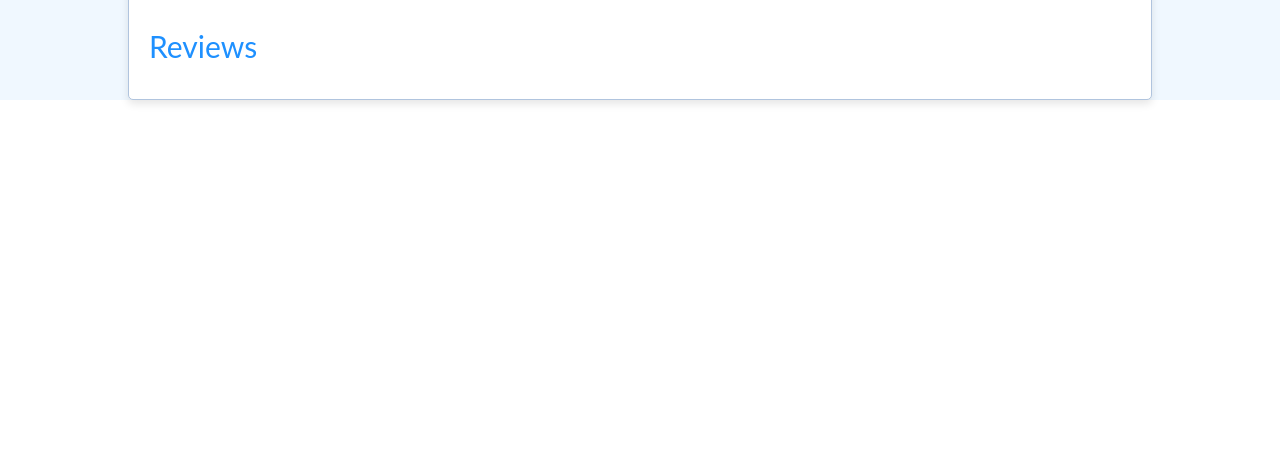
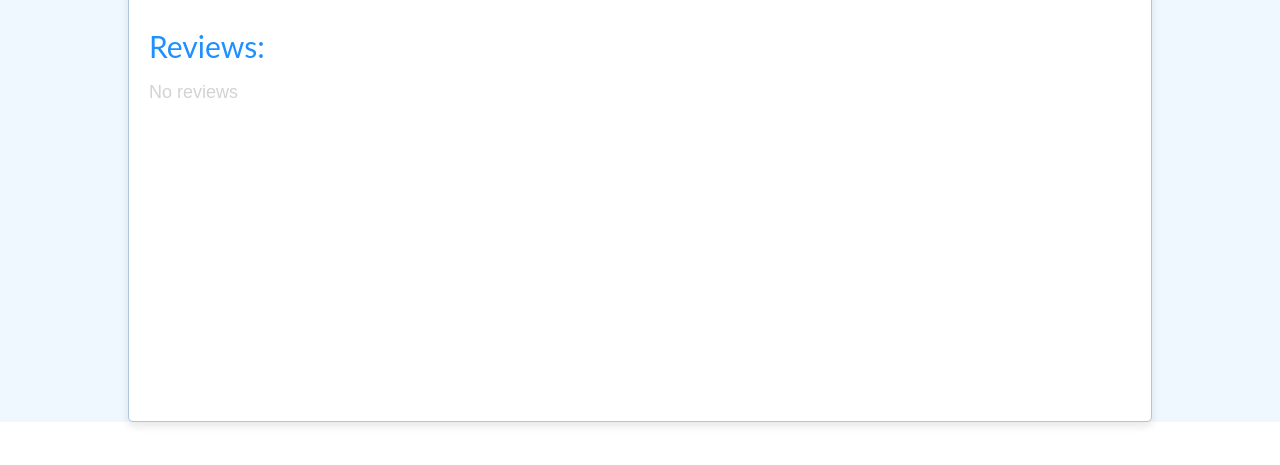
Before and after one commit to RateMy-Landlord/RateMyLandlord, a Django app: template templates/landlord_detail.html in a window 1280 px wide. Shown: the part 131-596 px from the top of the page. Run offline with Django 5.2, Linux system fonts and the light colour scheme; the template is opened without the code that fills it, so the values that code supplies are empty.

Commit message:
updated some ui

```diff
--- a/templates/landlord_detail.html
+++ b/templates/landlord_detail.html
@@ -276,6 +276,7 @@ body,h1,h2,h3,h4,h5,h6 {font-family: "Lato", sans-serif}
         }
         .review_section {
             margin-top: 20px;
+            padding-bottom: 30%;
         }
         .review {
             background-color: #f9f9f9;
@@ -330,6 +331,7 @@ body,h1,h2,h3,h4,h5,h6 {font-family: "Lato", sans-serif}
 
 
       </div>
+      {%block content%}
     <div class="container">
         <div class="prof_header">
             <h1 class="land_name">{{ landlord.name }}</h1>
@@ -338,7 +340,8 @@ body,h1,h2,h3,h4,h5,h6 {font-family: "Lato", sans-serif}
 
         </div>
         <div class="review_section">
-        <h2>Reviews</h2>
+        <h2>Reviews:</h2>
+        {% if reviews%}
             {% for review in reviews %}
             <div class="card">
 
@@ -361,9 +364,12 @@ body,h1,h2,h3,h4,h5,h6 {font-family: "Lato", sans-serif}
             </div>
 
             {% endfor %}
+        {% else %}
+            <p style="font-size:large;color: lightgray;">No reviews</p>
+        {%endif%}
         </div>
     </div>
-
+    {%endblock%}
 
 </ul>
 </body>
--- a/templates/results.html
+++ b/templates/results.html
@@ -370,7 +370,7 @@ input[type=submit] {
                   </div>
               </a>
               <a href="{% url 'add_review' landlord.id %}">
-                  <div>MAKE A REVIEW</div>
+                  <div style="color:black;">MAKE A REVIEW</div>
               </a>
               {% endfor %}
               </ul>
```
